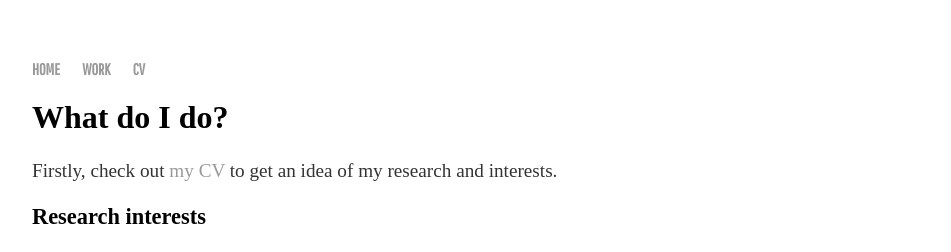
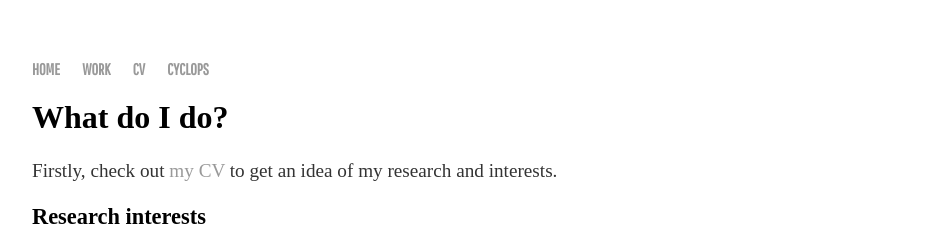
Before and after one commit to colinbr/OLD-colinbr.github.io, a Jekyll site: the page built from research/index.html, in a window 1280 px wide. Shown: the top 252 px of the page, without its empty margins (160-1111 px from the left). Built offline with Jekyll 4.4.1, drawn with Linux system fonts in a browser that asks for light colours; some web fonts are replaced.

Commit message:
Update default.html

```diff
--- a/_layouts/default.html
+++ b/_layouts/default.html
@@ -15,6 +15,7 @@
 	        		<li><a href="/">HOME</a></li>
 		        	<li><a href="/research">WORK</a></li>
 	        		<li><a href="http://nbviewer.jupyter.org/github/colinbr/colinbr.github.io/blob/master/cv/ColinBrownCV.pdf">CV</a></li>
+	        		<li><a href="/cyclops">CYCLOPS</a></li>
 	    		</ul>
 			</nav>
 			<div class="container">
```
